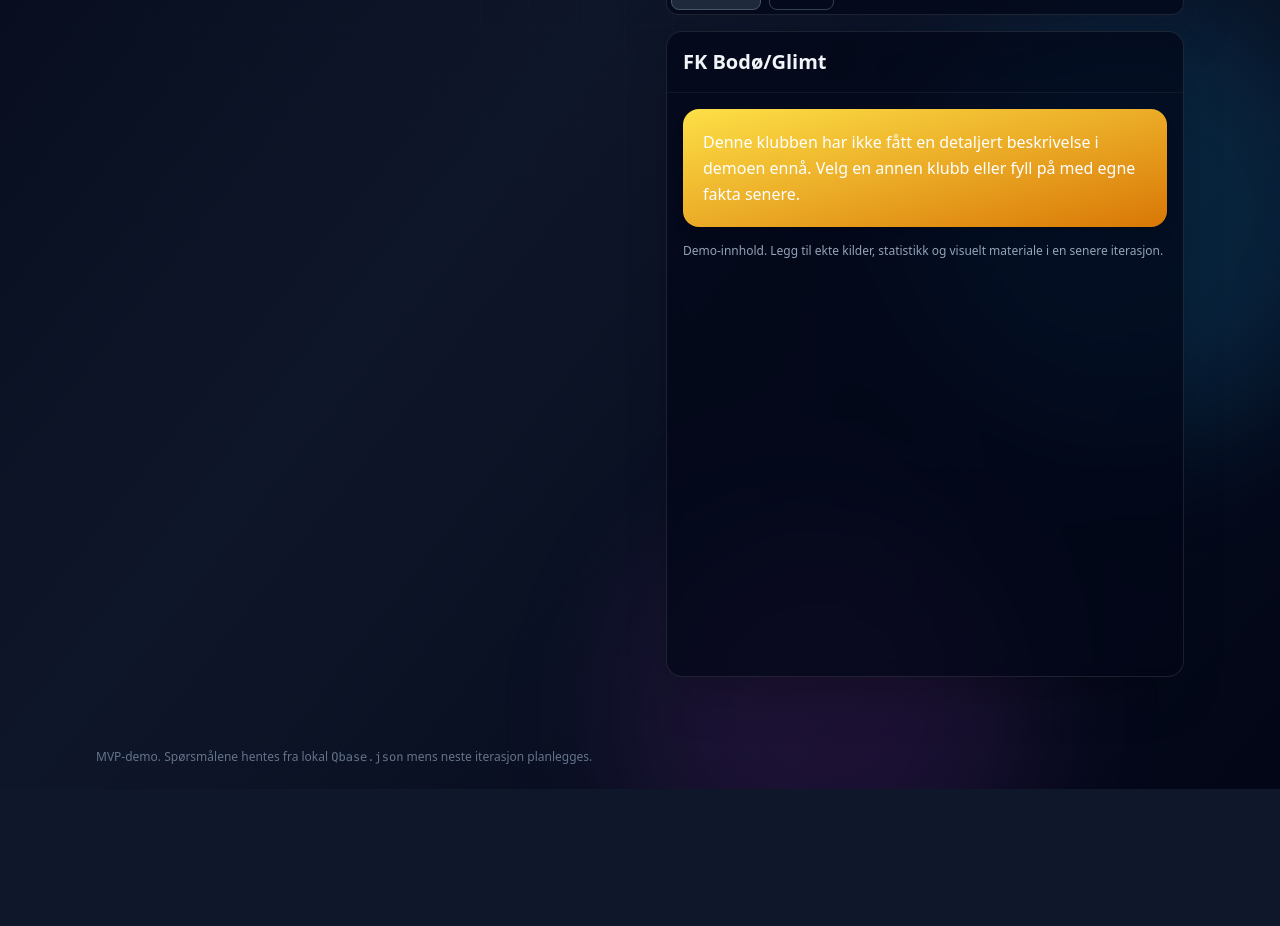
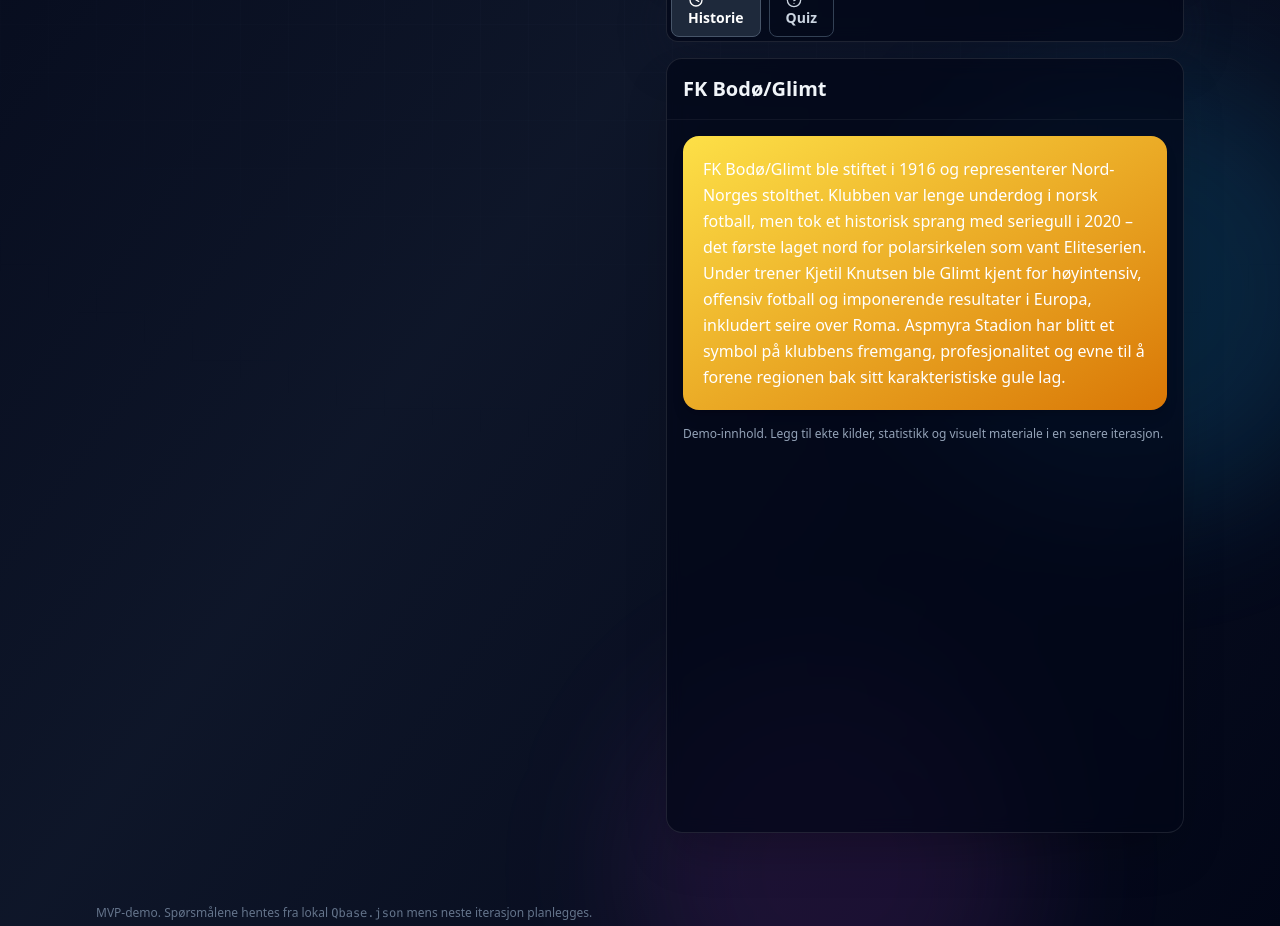
Before and after one commit to henrix89/FotballQuiz, a React (Vite) app: page / in a window 1280 px wide. Shown: the part 840-1766 px from the top of the page. Before the commit the page ends 1629 px from the top, so only its background shows below. Built offline with nearby package versions, Linux system fonts and the light colour scheme; the HTML template or start-up script is replaced by a standard one.

Commit message:
Add Eliteserien club history descriptions

```diff
--- a/src/App.tsx
+++ b/src/App.tsx
@@ -147,6 +147,38 @@
     'Inter Milan, grunnlagt i 1908, har vunnet flere Serie A- og Champions League-troféer. Klubben forbindes med catenaccio-æraen, men også moderne offensive profiler på San Siro.',
   ajax:
     'AFC Ajax er symbolet på nederlandsk totalfotball med Johan Cruyff som ikon. Klubben har et berømt akademi, talentutvikling og europacuptitler fra 1970- og 1990-tallet.',
+  bodoglimt:
+    'FK Bodø/Glimt ble stiftet i 1916 og representerer Nord-Norges stolthet. Klubben var lenge underdog i norsk fotball, men tok et historisk sprang med seriegull i 2020 – det første laget nord for polarsirkelen som vant Eliteserien. Under trener Kjetil Knutsen ble Glimt kjent for høyintensiv, offensiv fotball og imponerende resultater i Europa, inkludert seire over Roma. Aspmyra Stadion har blitt et symbol på klubbens fremgang, profesjonalitet og evne til å forene regionen bak sitt karakteristiske gule lag.',
+  brann:
+    'Stiftet i 1908, er Sportsklubben Brann fra Bergen blant landets mest tradisjonsrike klubber. Med seriemesterskap i 1961-62, 1963 og 2007 samt flere cupgull, har Brann vært både velsignet og forbannet med ekstreme svingninger mellom triumf og nedrykk. Klubben har en av Norges mest lidenskapelige supporterbaser – «Brann-fansen» fyller Brann Stadion med unikt trøkk. Under Eirik Horneland har klubben gjenreist seg sportslig og kulturelt, og satser på en bærekraftig fremtid for bergensk fotball.',
+  fredrikstad:
+    'Fredrikstad Fotballklubb, stiftet i 1903, var i flere tiår landets mestvinnende lag. Klubben vant ni seriemesterskap og elleve NM-gull og satte standarden for norsk klubbfotball. FFK var pioner innen organisering, trening og profesjonalisering. Etter gullårene falt klubben ned i lavere divisjoner, men stoltheten i plankebyen forsvant aldri. Fredrikstad Stadion, åpnet i 2007, symboliserer ambisjonen om å vende tilbake til toppen og bygge videre på en arv av tradisjon, entusiasme og lokalpatriotisme.',
+  hamkam:
+    'Hamarkameratene ble etablert i 1918 og har sitt hjem på Briskeby Stadion. Klubben er kjent for sin tette tilknytning til lokalsamfunnet på Hamar og for den grønne drakten som symboliserer stabilitet og arbeidsmoral. HamKam har vekslet mellom divisjoner, men opparbeidet seg respekt for organisert, ærlig fotball. På 1970-tallet etablerte de seg i toppdivisjonen, og tidlig på 2000-tallet førte Ståle Solbakken laget til opprykk. Klubben jobber i dag for å bli et varig Eliteserie-lag, tuftet på regionens stolthet og fellesskap.',
+  haugesund:
+    'FK Haugesund ble dannet i 1993 etter sammenslåing av Haugar og Djerv 1919. Klubben nådde raskt Eliteserien og har etablert seg som en stabil toppklubb fra Vestlandet. FKH er kjent for solid drift, gode spillerkjøp og utvikling av lokale talenter. Med Haugesund Stadion som hjemmebane og en lojal supporterbase har laget flere ganger kvalifisert seg til Europa-spill. Klubben kombinerer profesjonell struktur med sterk lokal identitet og representerer regionens hardtarbeidende fotballkultur.',
+  kfumoslo:
+    'KFUM Oslo ble grunnlagt i 1939 og har røtter i kristne verdier og ungdomsarbeid. Klubben har bygget seg opp som et forbilde for sosialt ansvar og utvikling av unge spillere. Fra amatørnivå til Eliteserien har reisen vært eventyrlig, båret frem av entusiasme, dugnadsånd og offensiv fotball. «Kåffa» spiller på Ekeberg og er kjent for et inkluderende miljø, der fokus på mennesket står like sterkt som resultatene. KFUM viser at breddens verdier kan føre helt til toppen.',
+  kristiansund:
+    'Kristiansund Ballklubb ble etablert i 2003 gjennom sammenslåing av Clausenengen FK og Kristiansund FK. Klubben representerer hele Nordmøre og har på få år tatt steget fra lokal til nasjonal størrelse. KBK rykket opp til Eliteserien i 2017 og ble raskt kjent for offensiv, underholdende fotball og sterkt samhold. Under slagordet «Vi e KBK» har laget bygd en tydelig identitet, med Kristiansund Stadion som sentrum for byens stolthet. Klubben står som et eksempel på profesjonalitet i små forhold.',
+  lillestrom:
+    'Lillestrøm Sportsklubb ble stiftet i 1917 og har en rik historie preget av arbeidermiljø og sterk rivalisering med Vålerenga. Klubben har vunnet flere seriemesterskap og cupgull og var spesielt dominerende på 1970- og 1980-tallet. LSK er kjent for tøft, fysisk spill og en lojal supportergruppe – Kanarifansen – som preger stemningen på Åråsen Stadion. Etter noen ustabile år har klubben igjen funnet formen og jobber for å kombinere tradisjon og modernitet i Romerikes stolthet.',
+  molde:
+    'Molde Fotballklubb ble grunnlagt i 1911 og har utviklet seg fra liten kystklubb til nasjonal storklubb. Etter gjennombrudd på 1990-tallet under Åge Hareide, vokste Molde til en toppaktør med solide økonomiske rammer og moderne Aker Stadion. Klubben har vunnet flere seriemesterskap og cupgull og har hatt suksess i Europa. Kjennetegnet er profesjonell drift, ungdomssatsing og offensiv fotball. Molde har vært sentral i å løfte norsk fotballs nivå og representerer kontinuitet og ambisjon.',
+  odd:
+    'Odds Ballklubb, grunnlagt i 1894, er Norges eldste fotballklubb og har spilt en sentral rolle i sportens utvikling her til lands. Klubben vant en rekke cupgull på 1900-tallet og ble kjent for teknisk og disiplinert spill. I moderne tid har Odd etablert seg som stabil Eliteserie-klubb med Skagerak Arena som hjemmebane. Klubben legger vekt på lokal forankring, ungdomsutvikling og et offensivt, attraktivt spill. Odd representerer Skiens stolthet og norsk fotballs historiske røtter.',
+  rosenborg:
+    'Rosenborg Ballklub ble stiftet i 1917 og er Norges mestvinnende klubb. Under Nils Arne Eggen dominerte RBK 1990-tallet med 13 strake seriegull og jevnlig deltakelse i Champions League. Klubben ble kjent for sin 4-3-3-filosofi, offensive stil og utvikling av egne spillere. Lerkendal Stadion ble et symbol på trøndersk fotballkultur og samhold. RBK har vært avgjørende for norsk fotballs internasjonale anerkjennelse og jobber i dag for å bygge en ny æra basert på egne tradisjoner.',
+  sandefjord:
+    'Sandefjord Fotball ble etablert i 1998 etter sammenslåing av Runar og Sandefjord BK. Klubben har hatt flere perioder i Eliteserien og kjennetegnes av profesjonell drift og sterk lokal støtte. På moderne Komplett.no Arena spiller laget offensiv og underholdende fotball, med fokus på utvikling av unge spillere. Klubben har bygget en solid struktur og representerer et forbilde for mindre byer som ønsker bærekraftig toppfotball, preget av stolthet og lojalitet.',
+  sarpsborg08:
+    'Sarpsborg 08 FF ble stiftet i 2008 etter sammenslåing av flere lokale klubber og er Østfolds store flaggskip. Klubben rykket raskt opp til Eliteserien og har etablert seg som en stabil og velorganisert klubb kjent for intensitet og kollektivt press. Høydepunktet kom i 2018 da Sarpsborg kvalifiserte seg til gruppespill i Europa League. Med Stadion Sarpsborg som base og stor lokal støtte representerer klubben ny suksess i en by med lange fotballtradisjoner.',
+  stromsgodset:
+    'Strømsgodset Toppfotball fra Drammen ble grunnlagt i 1907 og har en rik historie med både oppturer og nedturer. Klubben vant seriegull i 1970 og 2013 og har fostret mange profiler. Med Marienlyst Stadion som hjemmebane er «Godset» kjent for sin fargerike supporterkultur og offensive spillestil. Klubben legger vekt på talentutvikling og lokal forankring, og representerer Drammens energi, samhold og gjenoppbyggingsevne gjennom mer enn et århundre.',
+  tromso:
+    'Tromsø Idrettslag ble stiftet i 1920 og er landets nordligste toppklubb. «Gutan» har vært et symbol på nordnorsk fotball, kjent for å utfordre storklubbene med begrensede ressurser. Klubben vant NM i 1986 og 1996 og har jevnlig spilt i Eliteserien. Alfheim Stadion, med sine værharde forhold, er legendarisk i norsk fotball. Tromsø er kjent for teknisk og offensiv stil, sterk lokal forankring og en kultur preget av stolthet og samhold i nord.',
+  viking:
+    'Viking Fotballklubb ble grunnlagt i 1899 i Stavanger og er en av Norges mest tradisjonsrike klubber. Med åtte seriemesterskap og seks NM-gull har Viking en stolt plass i norsk fotballhistorie. Klubben opplevde storhetstid på 1970-tallet og har siden hatt flere oppturer, blant annet cupgull i 2019. SR-Bank Arena er hjemmebanen, og klubbens supportere, Vikinghordene, gir byen liv og identitet. Viking representerer rogalandsk styrke, offensiv fotball og utrettelig lokal stolthet.',
 }
 
 const QUIZ_MODE_OPTIONS: { value: QuizMode; label: string; description: string }[] = [
```
